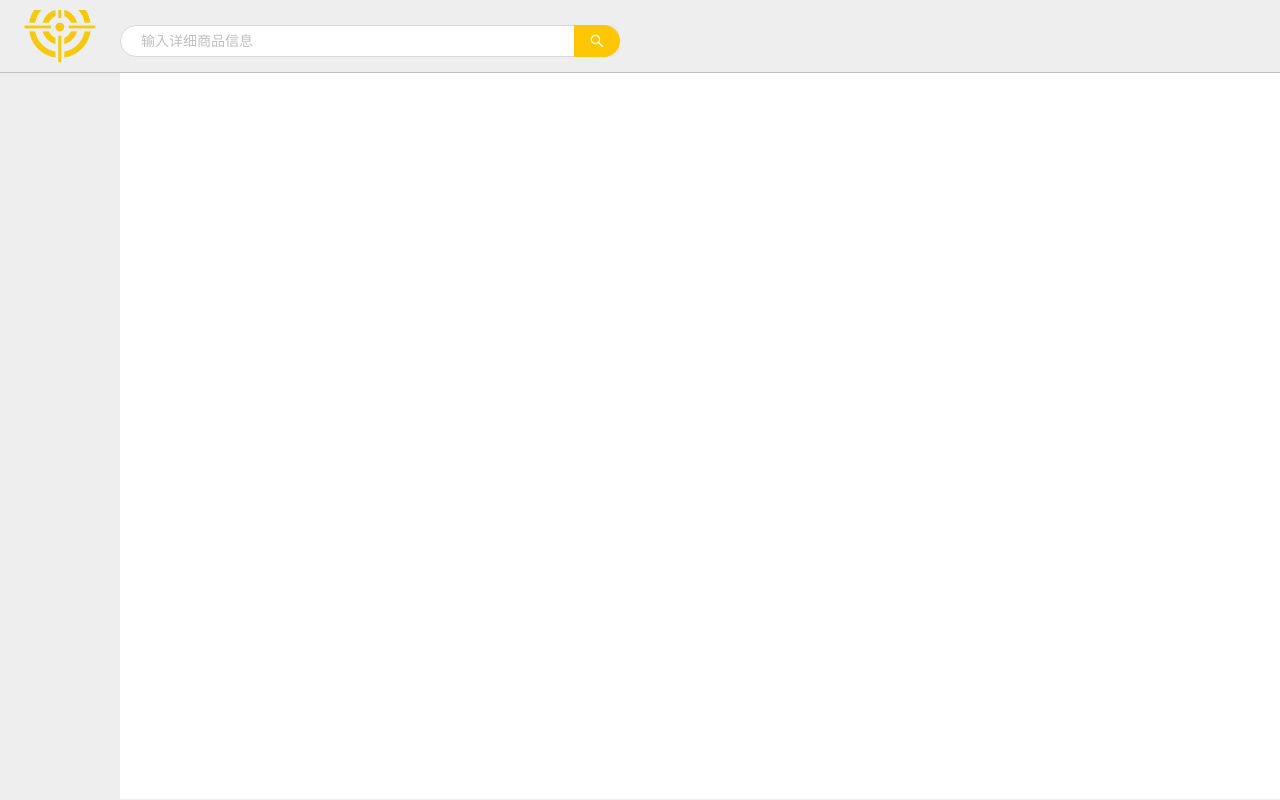
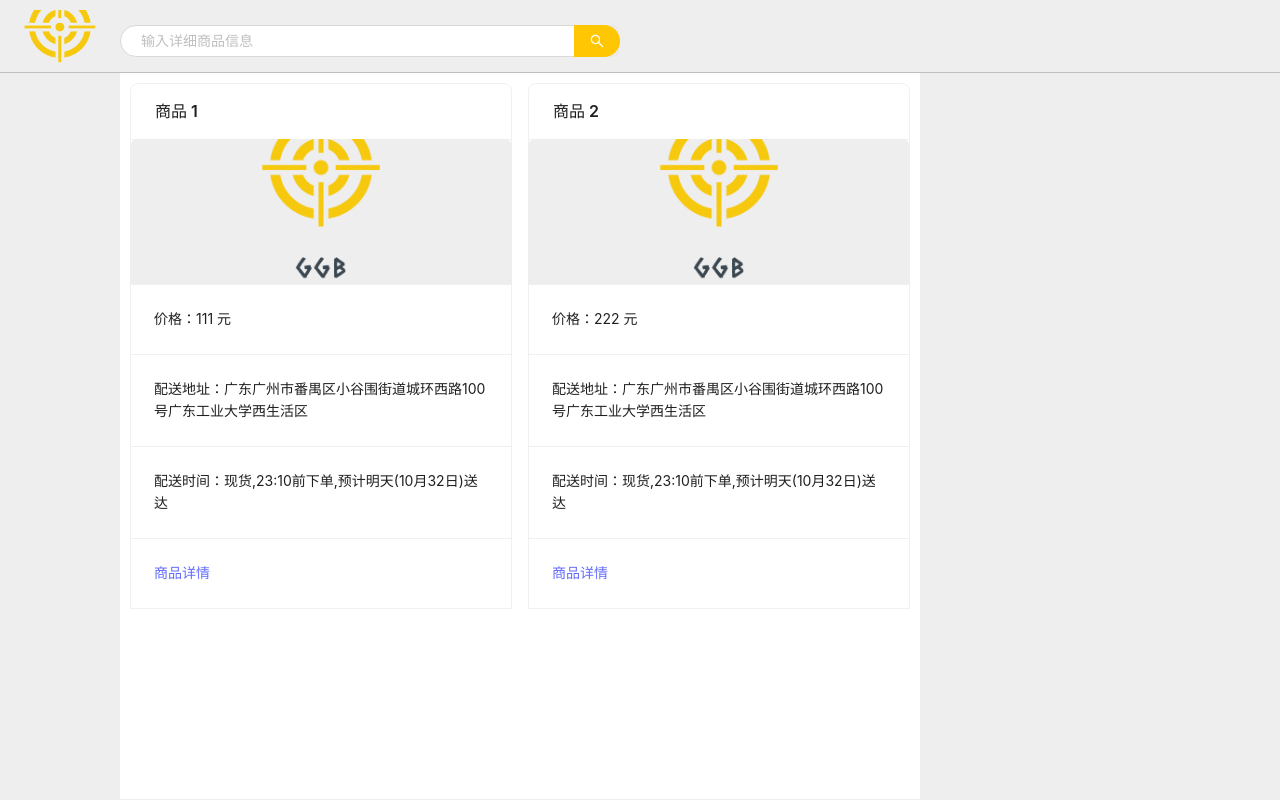
Before and after one commit to GGBTeam/GGBT, a React (Vite) app in the folder src/View/ShoppingRecommend/: page / in a window 1280 px wide. Built offline with nearby package versions, Linux system fonts and the light colour scheme.

Commit message:
add: 商品对比栏

```diff
--- a/src/View/ShoppingRecommend/index.html
+++ b/src/View/ShoppingRecommend/index.html
@@ -2,7 +2,7 @@
 <html lang="en">
   <head>
     <meta charset="UTF-8" />
-    <link rel="icon" type="image/svg+xml" href="/logo.svg" />
+    <link rel="icon" type="image/svg+xml" href="/ico.svg" />
     <meta name="viewport" content="width=device-width, initial-scale=1.0" />
     <title>GGB购物比较平台</title>
   </head>
--- /dev/null
+++ b/src/View/ShoppingRecommend/src/components/Compare/index.tsx
@@ -0,0 +1,50 @@
+import './index.scss'
+import { Card, List } from 'antd';
+import logo from '../../assets/logo1_1.png'
+
+export default function Compare() {
+
+    const data = [
+        {
+          title: '商品 1',
+          price: '111',
+          delivery: '现货,23:10前下单,预计明天(10月32日)送达',
+          address: '广东广州市番禺区小谷围街道城环西路100号广东工业大学西生活区',
+          detail: 'https://www.amazon.com/s/?_encoding=UTF8&k=gaming%20headsets&ref=nb_sb_noss_2&pd_rd_w=T6ImP&content-id=amzn1.sym.12129333-2117-4490-9c17-6d31baf0582a&pf_rd_p=12129333-2117-4490-9c17-6d31baf0582a&pf_rd_r=8PBC89WKGV35Q1NHFVHM&pd_rd_wg=1YeSN&pd_rd_r=5cdbbf55-74b6-4b14-a30f-c207584360ab&ref_=pd_gw_unk'
+        },
+        {
+            title: '商品 2',
+            price: '222',
+            delivery: '现货,23:10前下单,预计明天(10月32日)送达',
+            address: '广东广州市番禺区小谷围街道城环西路100号广东工业大学西生活区',
+            detail: 'https://www.amazon.com/s/?_encoding=UTF8&k=gaming%20headsets&ref=nb_sb_noss_2&pd_rd_w=T6ImP&content-id=amzn1.sym.12129333-2117-4490-9c17-6d31baf0582a&pf_rd_p=12129333-2117-4490-9c17-6d31baf0582a&pf_rd_r=8PBC89WKGV35Q1NHFVHM&pd_rd_wg=1YeSN&pd_rd_r=5cdbbf55-74b6-4b14-a30f-c207584360ab&ref_=pd_gw_unk'
+        },
+    ];
+
+    const gridStyle: React.CSSProperties = {
+      width: '100%',
+      textAlign: 'left',
+    };
+
+  return (
+    <div className='Compare'>
+        <List
+            grid={{ gutter: 16, column: 2 }}
+            dataSource={data}
+            renderItem={(item) => (
+            <List.Item>
+                <Card
+                    title={item.title}
+                    cover={<img alt="商品图片" src={logo} />}
+                >
+                    <Card.Grid style={gridStyle}><strong>价格：</strong>{item.price} 元</Card.Grid>
+                    <Card.Grid style={gridStyle}><strong>配送地址：</strong>{item.address}</Card.Grid>
+                    <Card.Grid style={gridStyle}><strong>配送时间：</strong>{item.delivery}</Card.Grid>
+                    <Card.Grid style={gridStyle}><a href="http://www.w3school.com.cn">商品详情</a></Card.Grid>
+                </Card>
+            </List.Item>
+            )}
+        />
+    </div>
+  )
+}
--- a/src/View/ShoppingRecommend/src/pages/Result/index.scss
+++ b/src/View/ShoppingRecommend/src/pages/Result/index.scss
@@ -26,9 +26,9 @@
         }
         .body {
             box-sizing: border-box;
-            width: calc(100% - 120px);
-            height: 100%;
-            padding-left: 10px;
+            width: 800px;
+            height: auto;
+            padding:10px 10px 0px 10px;
             background-color: #fff;
         }
     }
--- a/src/View/ShoppingRecommend/src/pages/Result/index.tsx
+++ b/src/View/ShoppingRecommend/src/pages/Result/index.tsx
@@ -1,6 +1,7 @@
 import './index.scss'
 import logo from '../../assets/logo16_9.png'
 import SearchBar from '../../components/SearchBar'
+import Compare from '../../components/Compare'
 
 export default function Result() {
   return (
@@ -11,7 +12,9 @@ export default function Result() {
         </div>
         <div className="middle">
             <div className="left"></div>
-            <div className="body"></div>
+            <div className="body">
+				<Compare/>
+            </div>
         </div>
     </div>
   )
```
Also changed, not shown: src/View/ShoppingRecommend/public/ico.svg (added), src/View/ShoppingRecommend/public/logo.svg (deleted), src/View/ShoppingRecommend/src/components/Compare/index.scss (added).
